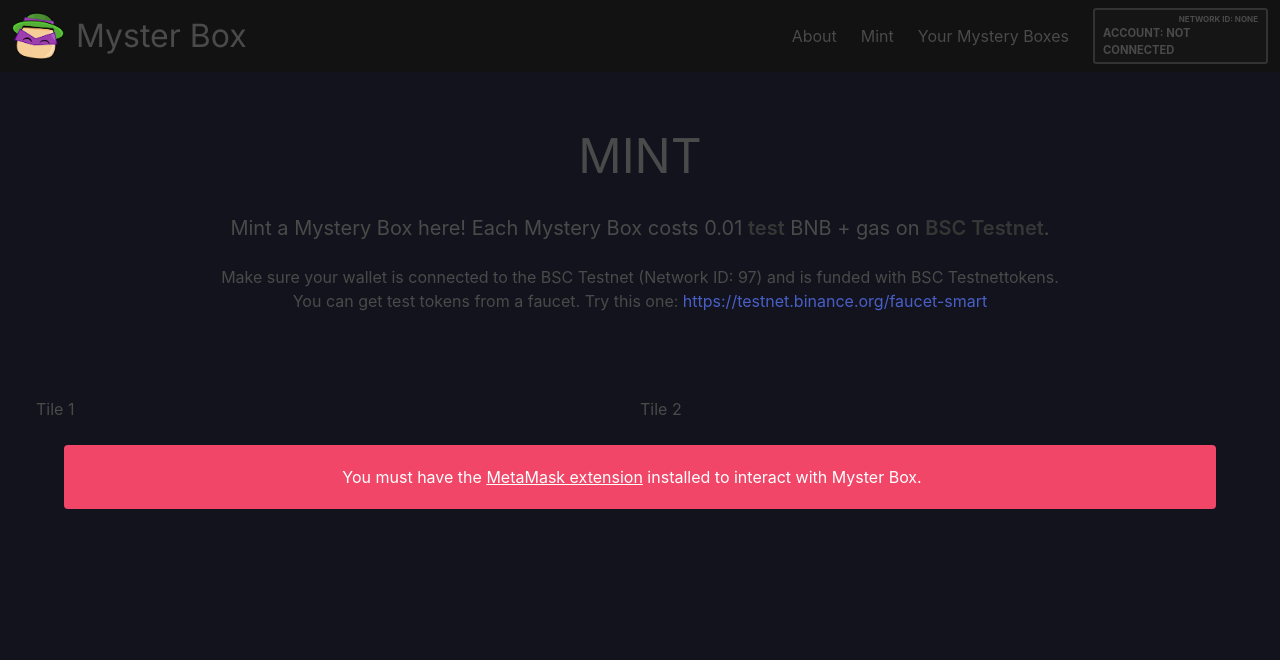
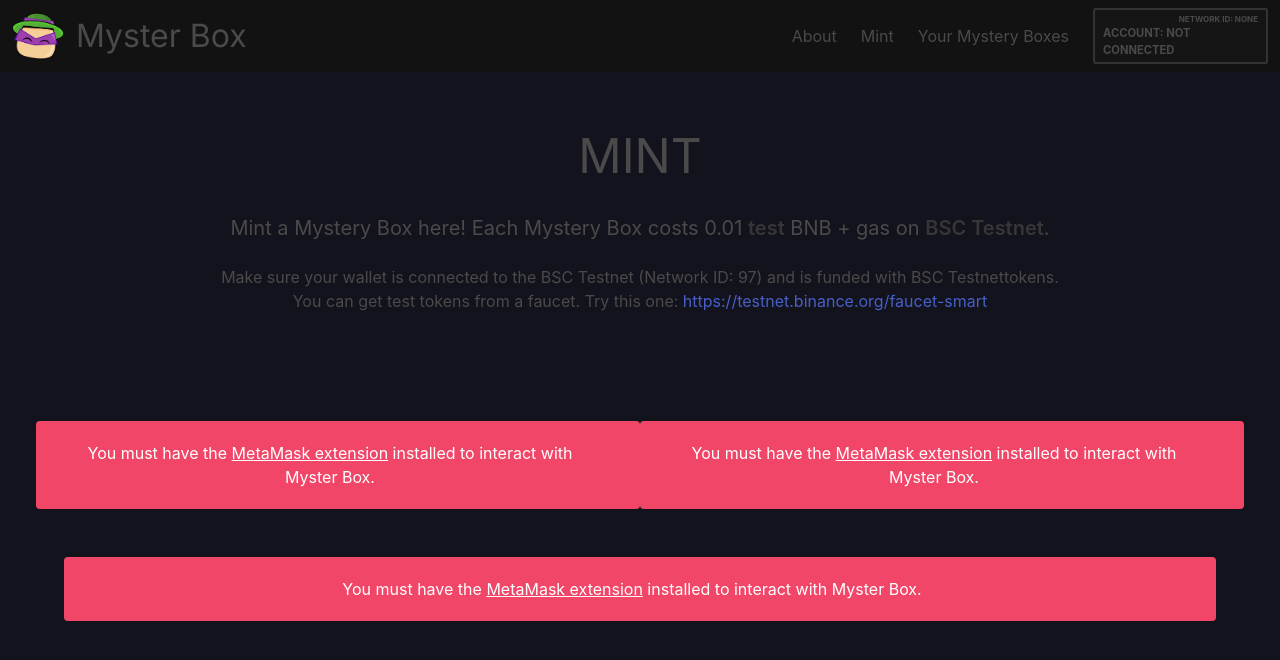
Before and after one commit to x-Code-x/react-nft, a React (Create React App) app in the folder frontend-react/: page / in a window 1280 px wide. Both pictures are taken after a click on the link "Mint". Shown: the top 660 px of the page. Built offline with nearby package versions, Linux system fonts and the light colour scheme; a web font is replaced by a local one.

Commit message:
Update Mint.js

```diff
--- a/frontend-react/src/components/Mint.js
+++ b/frontend-react/src/components/Mint.js
@@ -50,11 +50,101 @@
       <section className="section has-text-centered">
         <div class="tile is-ancestor">
           <div class="tile">
-            <p>Tile 1</p>
-          </div>
-          <div class="tile">
-            <p>Tile 2</p>
-          </div>
+                    {noMetaMaskDetectedError && <MetamaskWarning />}
+
+        {!isConnected && !noMetaMaskDetectedError && (
+          <MetaMaskButton isConnecting={isConnecting} connectWalletHandler={connectWalletHandler} />
+        )}
+
+        {errorMessageConnect && (
+          <ErrorMessage errorMessage={errorMessageConnect} setErrorMessage={setErrorMessageConnect} />
+        )}
+
+        {isConnected && (
+          <button
+            className={`button mt-4 mb-4 ${metamaskWaitingOnUser ? "is-loading" : ""}`}
+            disabled={mintingInProgress}
+            onClick={mintNFTHandler}
+          >
+            Mint a {NFT_NAME}
+          </button>
+        )}
+
+        {metamaskWaitingOnUser && <MetaMaskOpen />}
+        {mintingInProgress && (
+          <MintProgressNotification
+            mintWaitTimer={mintWaitTimer}
+            setSelectedTab={setSelectedTab}
+            transactionHash={transactionHash}
+          />
+        )}
+        {errorMessageMint !== null && (
+          <ErrorMessage errorMessage={errorMessageMint} setErrorMessage={setErrorMessageMint} />
+        )}
+        <div className="is-flex is-flex-direction-column is-justify-content-center is-align-items-center mt-4">
+          {isNewlyMinted && (
+            <>
+              <p className="is-size-4 is-uppercase">
+                <FontAwesomeIcon className="fas fa-2x fa-solid is-size-3 " icon={faStar} /> a new {NFT_NAME} is born!{" "}
+                <FontAwesomeIcon className="fas fa-2x fa-solid is-size-3" icon={faStar} />
+              </p>
+              <div className="is-flex is-flex-direction-column is-justify-content-center is-align-items-center mt-4">
+                {isNewlyMinted && <UserDerpy nftDetails={mintedNFTDetails} />}
+              </div>
+              <p className="is-size-7 pt-3">Transaction Hash:</p>
+              <p className="is-size-7">{transactionHash}</p>
+            </>
+          )}
+        </div>
+      </div>
+      <div class="tile">
+        {noMetaMaskDetectedError && <MetamaskWarning />}
+
+        {!isConnected && !noMetaMaskDetectedError && (
+          <MetaMaskButton isConnecting={isConnecting} connectWalletHandler={connectWalletHandler} />
+        )}
+
+        {errorMessageConnect && (
+          <ErrorMessage errorMessage={errorMessageConnect} setErrorMessage={setErrorMessageConnect} />
+        )}
+
+        {isConnected && (
+          <button
+            className={`button mt-4 mb-4 ${metamaskWaitingOnUser ? "is-loading" : ""}`}
+            disabled={mintingInProgress}
+            onClick={mintNFTHandler}
+          >
+            Mint a {NFT_NAME}
+          </button>
+        )}
+
+        {metamaskWaitingOnUser && <MetaMaskOpen />}
+        {mintingInProgress && (
+          <MintProgressNotification
+            mintWaitTimer={mintWaitTimer}
+            setSelectedTab={setSelectedTab}
+            transactionHash={transactionHash}
+          />
+        )}
+        {errorMessageMint !== null && (
+          <ErrorMessage errorMessage={errorMessageMint} setErrorMessage={setErrorMessageMint} />
+        )}
+        <div className="is-flex is-flex-direction-column is-justify-content-center is-align-items-center mt-4">
+          {isNewlyMinted && (
+            <>
+              <p className="is-size-4 is-uppercase">
+                <FontAwesomeIcon className="fas fa-2x fa-solid is-size-3 " icon={faStar} /> a new {NFT_NAME} is born!{" "}
+                <FontAwesomeIcon className="fas fa-2x fa-solid is-size-3" icon={faStar} />
+              </p>
+              <div className="is-flex is-flex-direction-column is-justify-content-center is-align-items-center mt-4">
+                {isNewlyMinted && <UserDerpy nftDetails={mintedNFTDetails} />}
+              </div>
+              <p className="is-size-7 pt-3">Transaction Hash:</p>
+              <p className="is-size-7">{transactionHash}</p>
+            </>
+          )}
+        </div>
+      </div>
         </div>
         {noMetaMaskDetectedError && <MetamaskWarning />}
 
```
